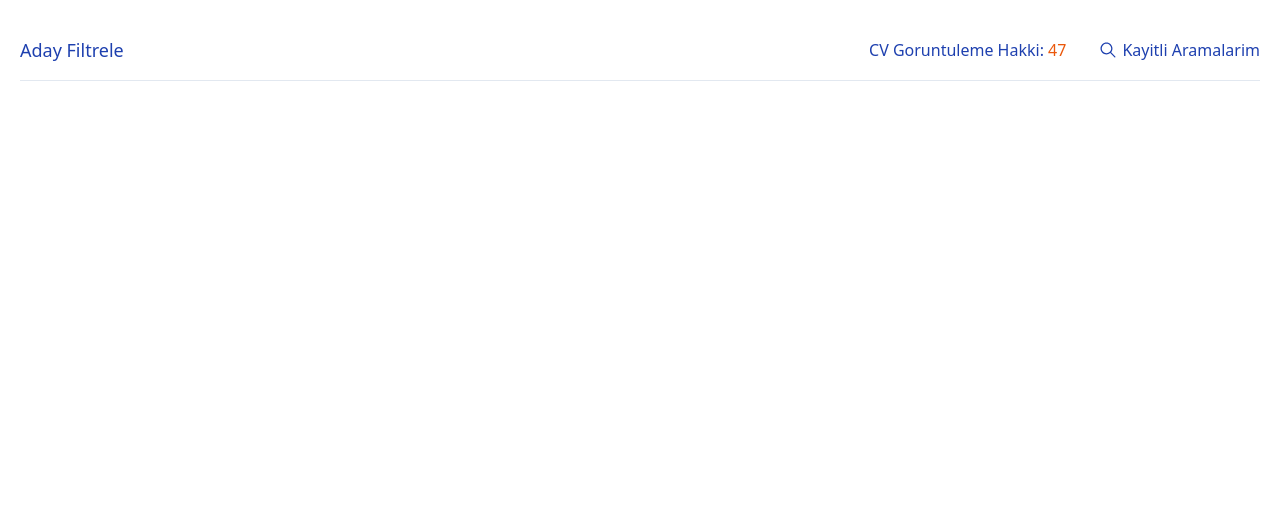
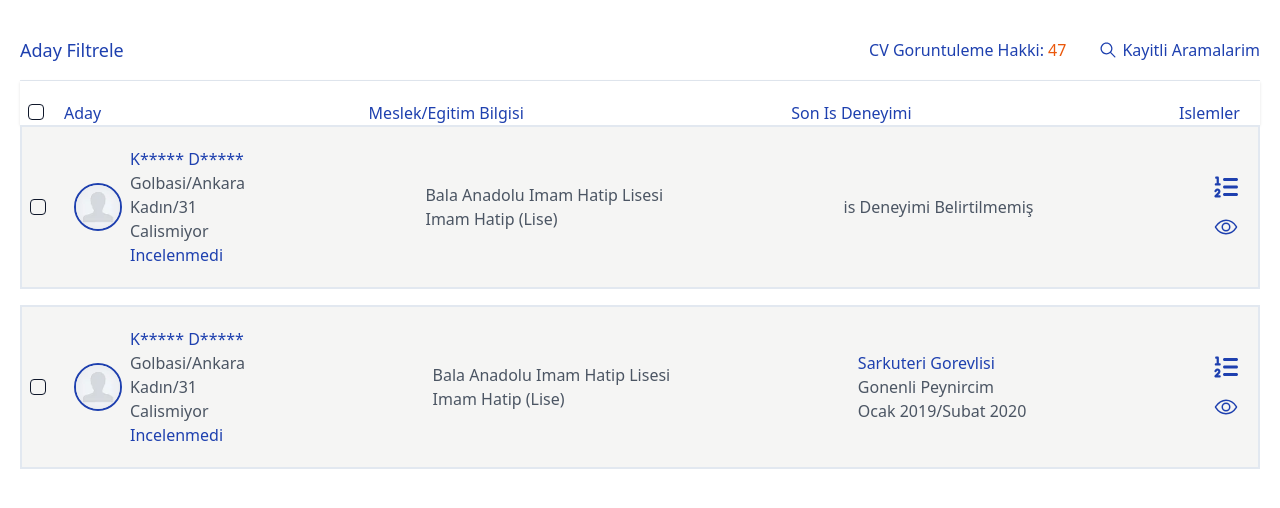
Before and after one commit to ikbalarslandev/mulakat_1.1, a React (Vite) app: page / in a window 1280 px wide. Shown: the top 508 px of the page. Built offline with nearby package versions, Linux system fonts and the light colour scheme.

Commit message:
Info Section

```diff
--- /dev/null
+++ b/data/applicants.js
@@ -0,0 +1,46 @@
+const data = [
+  {
+    id: 1,
+    name: "K***** D*****",
+    location: {
+      province: "Golbasi",
+      city: "Ankara",
+    },
+    personal: {
+      gender: "Kadın",
+      age: 31,
+    },
+    employmentStatus: "Calismiyor",
+
+    education: {
+      school: "Bala Anadolu Imam Hatip Lisesi",
+      type: "Imam Hatip (Lise)",
+    },
+  },
+  {
+    id: 1,
+    name: "K***** D*****",
+    location: {
+      province: "Golbasi",
+      city: "Ankara",
+    },
+    personal: {
+      gender: "Kadın",
+      age: 31,
+    },
+    employmentStatus: "Calismiyor",
+
+    education: {
+      school: "Bala Anadolu Imam Hatip Lisesi",
+      type: "Imam Hatip (Lise)",
+    },
+    lastJob: {
+      title: "Sarkuteri Gorevlisi",
+      company: "Gonenli Peynircim",
+      begin: "Ocak 2019",
+      end: "Subat 2020",
+    },
+  },
+];
+
+export default data;
--- a/package.json
+++ b/package.json
@@ -11,6 +11,7 @@
   },
   "dependencies": {
     "@radix-ui/react-accordion": "^1.1.2",
+    "@radix-ui/react-checkbox": "^1.0.4",
     "@radix-ui/react-hover-card": "^1.0.7",
     "@radix-ui/react-slot": "^1.0.2",
     "class-variance-authority": "^0.7.0",
--- a/src/App.tsx
+++ b/src/App.tsx
@@ -1,9 +1,11 @@
 import Filter from "./components/sections/Filter";
+import Info from "./components/sections/Info";
 
 function App() {
   return (
-    <main className="m-5">
+    <main className="m-5 text-blue-800 ">
       <Filter />
+      <Info />
     </main>
   );
 }
--- /dev/null
+++ b/src/components/sections/Info.tsx
@@ -0,0 +1,14 @@
+import Header from "./info/Header";
+import Cards from "./info/cards";
+
+const Info = () => {
+  return (
+    <section>
+      <Header />
+
+      <Cards />
+    </section>
+  );
+};
+
+export default Info;
--- /dev/null
+++ b/src/components/sections/info/Header.tsx
@@ -0,0 +1,17 @@
+import { Checkbox } from "@/components/ui/checkbox";
+
+const Header = () => {
+  return (
+    <div className="flex justify-between pr-5 pt-5 bg-white shadow">
+      <div>
+        <Checkbox id="All" className="mr-5 ml-2" />
+        Aday
+      </div>
+      <p>Meslek/Egitim Bilgisi</p>
+      <p>Son Is Deneyimi </p>
+      <p>Islemler</p>
+    </div>
+  );
+};
+
+export default Header;
--- /dev/null
+++ b/src/components/sections/info/card-template.tsx
@@ -0,0 +1,78 @@
+import { Checkbox } from "@/components/ui/checkbox";
+import { FaListOl } from "react-icons/fa6";
+import { IoEyeOutline } from "react-icons/io5";
+
+interface CardTemplateProps {
+  item: {
+    name: string;
+    location: {
+      province: string;
+      city: string;
+    };
+    personal: {
+      gender: string;
+      age: number;
+    };
+    employmentStatus: string;
+    education: {
+      school: string;
+      type: string;
+    };
+    lastJob: {
+      title: string;
+      company: string;
+      begin: string;
+      end: string;
+    };
+  };
+}
+
+const CardTemplate = (item: CardTemplateProps) => {
+  const data = item.item;
+  return (
+    <div className="border-2 mb-4 flex items-center py-5 justify-between bg-stone-100 pr-5 hover:border-blue-800">
+      <div className="flex gap-2 items-center">
+        <Checkbox id="first" className="mr-5 ml-2" />
+        <img
+          src="/user-profile.png"
+          alt="hello"
+          className="w-12 h-12 rounded-full border-blue-800 border-2"
+        />
+        <div>
+          <h3>{data.name}</h3>
+          <div className="text-gray-600">
+            <p>
+              {data.location.province}/{data.location.city}
+            </p>
+            <p>
+              {data.personal.gender}/{data.personal.age}
+            </p>
+            <p>{data.employmentStatus}</p>
+          </div>
+          <p>Incelenmedi</p>
+        </div>
+      </div>
+      <div className="text-gray-600">
+        <p>{data.education.school}</p>
+        <p>{data.education.type}</p>
+      </div>
+      {data.lastJob ? (
+        <div className="text-gray-600">
+          <h3 className="text-blue-800">{data.lastJob.title}</h3>
+          <p>{data.lastJob.company}</p>
+          <p>
+            {data.lastJob.begin}/{data.lastJob.end}
+          </p>
+        </div>
+      ) : (
+        <p className="text-gray-600">is Deneyimi Belirtilmemiş</p>
+      )}
+      <div className="flex flex-col items-center gap-4">
+        <FaListOl className="w-6 h-6" />
+        <IoEyeOutline className="w-6 h-6" />
+      </div>
+    </div>
+  );
+};
+
+export default CardTemplate;
--- /dev/null
+++ b/src/components/sections/info/cards.tsx
@@ -0,0 +1,16 @@
+import data from "../../../../data/applicants";
+import CardTemplate from "./card-template.tsx";
+
+const Cards = () => {
+  return (
+    <div>
+      {data.map((item: any) => (
+        <div key={item.id}>
+          <CardTemplate item={item} />
+        </div>
+      ))}
+    </div>
+  );
+};
+
+export default Cards;
--- /dev/null
+++ b/src/components/ui/checkbox.tsx
@@ -0,0 +1,28 @@
+import * as React from "react"
+import * as CheckboxPrimitive from "@radix-ui/react-checkbox"
+import { Check } from "lucide-react"
+
+import { cn } from "@/lib/utils"
+
+const Checkbox = React.forwardRef<
+  React.ElementRef<typeof CheckboxPrimitive.Root>,
+  React.ComponentPropsWithoutRef<typeof CheckboxPrimitive.Root>
+>(({ className, ...props }, ref) => (
+  <CheckboxPrimitive.Root
+    ref={ref}
+    className={cn(
+      "peer h-4 w-4 shrink-0 rounded-sm border border-primary ring-offset-background focus-visible:outline-none focus-visible:ring-2 focus-visible:ring-ring focus-visible:ring-offset-2 disabled:cursor-not-allowed disabled:opacity-50 data-[state=checked]:bg-primary data-[state=checked]:text-primary-foreground",
+      className
+    )}
+    {...props}
+  >
+    <CheckboxPrimitive.Indicator
+      className={cn("flex items-center justify-center text-current")}
+    >
+      <Check className="h-4 w-4" />
+    </CheckboxPrimitive.Indicator>
+  </CheckboxPrimitive.Root>
+))
+Checkbox.displayName = CheckboxPrimitive.Root.displayName
+
+export { Checkbox }
```
Also changed, not shown: public/user-profile.png (added), 1 other file (tests, documents, lock files or other folders).
